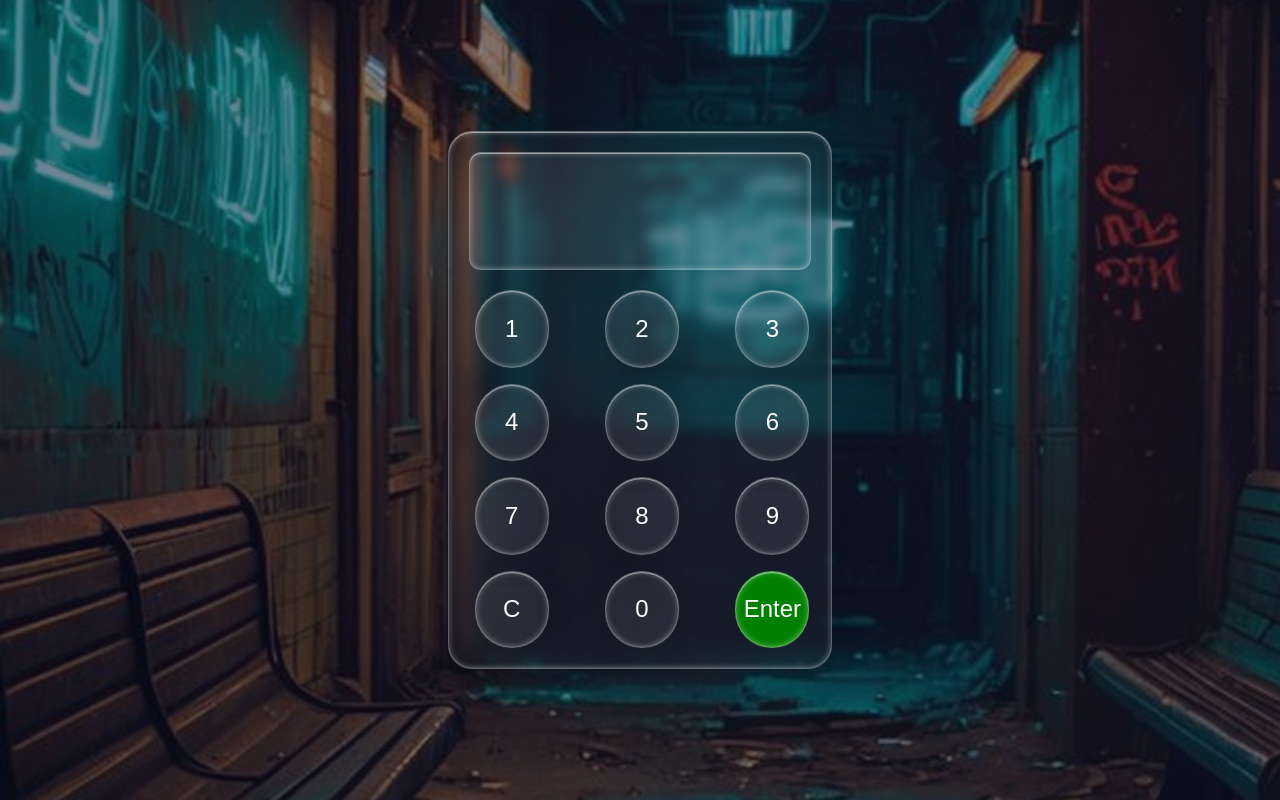
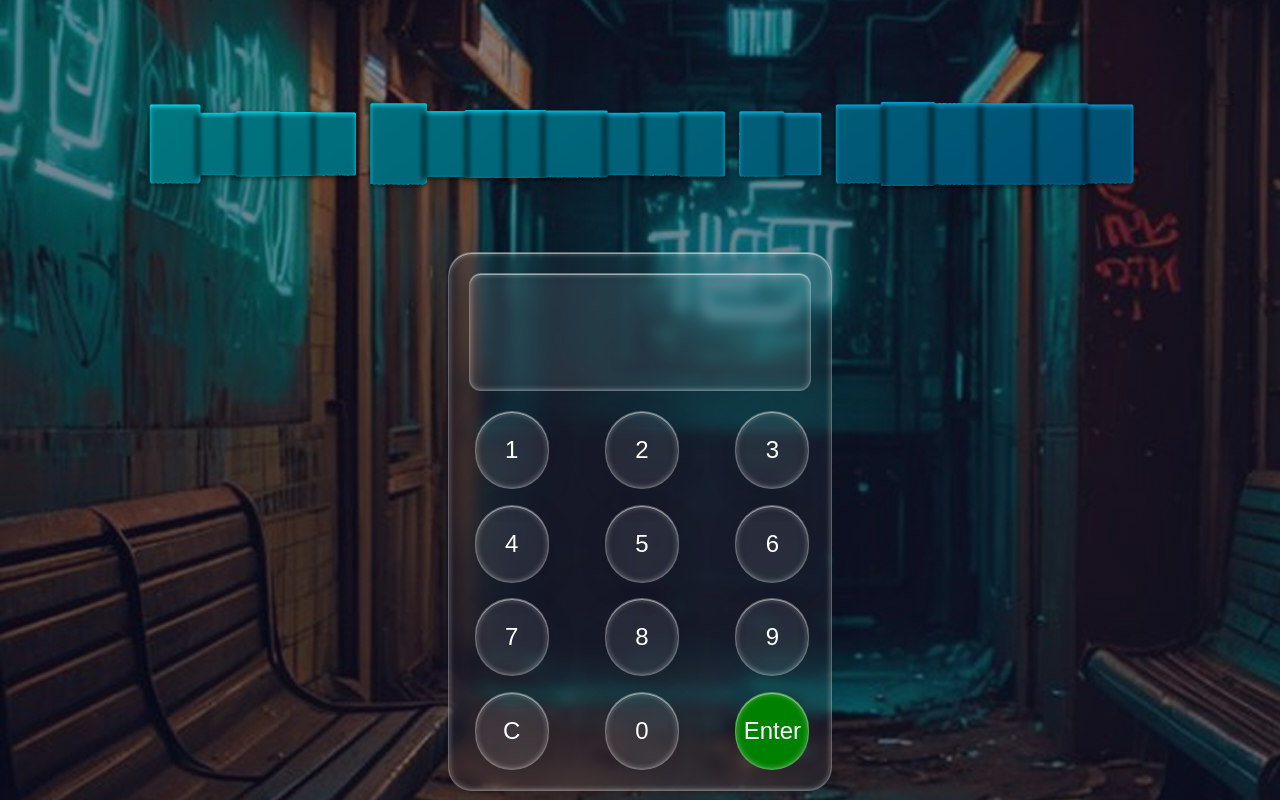
Before and after one commit to mynameisraj7/Escaperoom, a React (Vite) app: page / in a window 1280 px wide. Built offline with nearby package versions, Linux system fonts and the light colour scheme.

Commit message:
Initial React project

```diff
--- a/src/Hero.css
+++ b/src/Hero.css
@@ -13,12 +13,29 @@
 
   /* center the container */
   display: flex;
-  justify-content: center;
-  align-items: center;
+  flex-direction: column;
+}
+
+.head{
+  text-align: center;
+  text-shadow: 0 2px 4px rgba(0, 0, 0, 0.50);
+font-size: 80px;
+background: linear-gradient(144deg, #00F7FF 12.5%, #009FE8 86%);
+background-clip: text;
+-webkit-background-clip: text;
+-webkit-text-fill-color: transparent;
+font-weight: 400;
+line-height: normal;
+  font-family: 'escape';
+  padding: 100px 0 0 0;
+  font-weight: bold;
 }
 
 /* 👇 THIS is the important change */
 .container {
+     margin-left: auto;
+     margin-right: auto;
+     margin-top: 60px;
   display: flex;
   flex-direction: column;
   align-items: center;
--- a/src/Hero.jsx
+++ b/src/Hero.jsx
@@ -30,6 +30,7 @@ function Hero(){
     return(
         <>
         <section className='esback'>
+            <header className='head'>Enter Password to ESCAPE</header>
              <div className="container">
       <input type="password" value={value} readOnly className="display" />
 
--- a/src/index.css
+++ b/src/index.css
@@ -0,0 +1,5 @@
+@font-face {
+  font-family: 'escape';
+  src: url('./assets/fonts/EscapeGreat.ttf') format('truetype');
+
+}
```
Also changed, not shown: src/assets/fonts/EscapeGreat.ttf (added).
